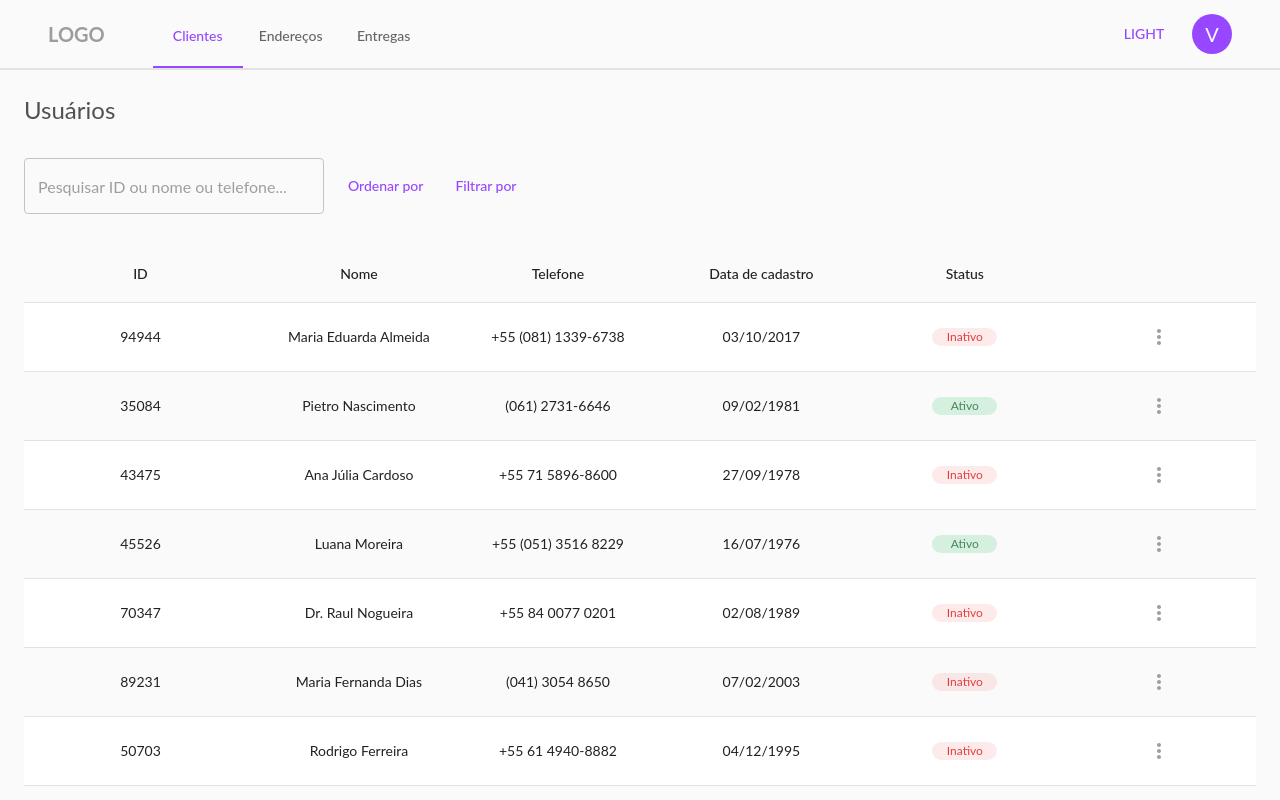
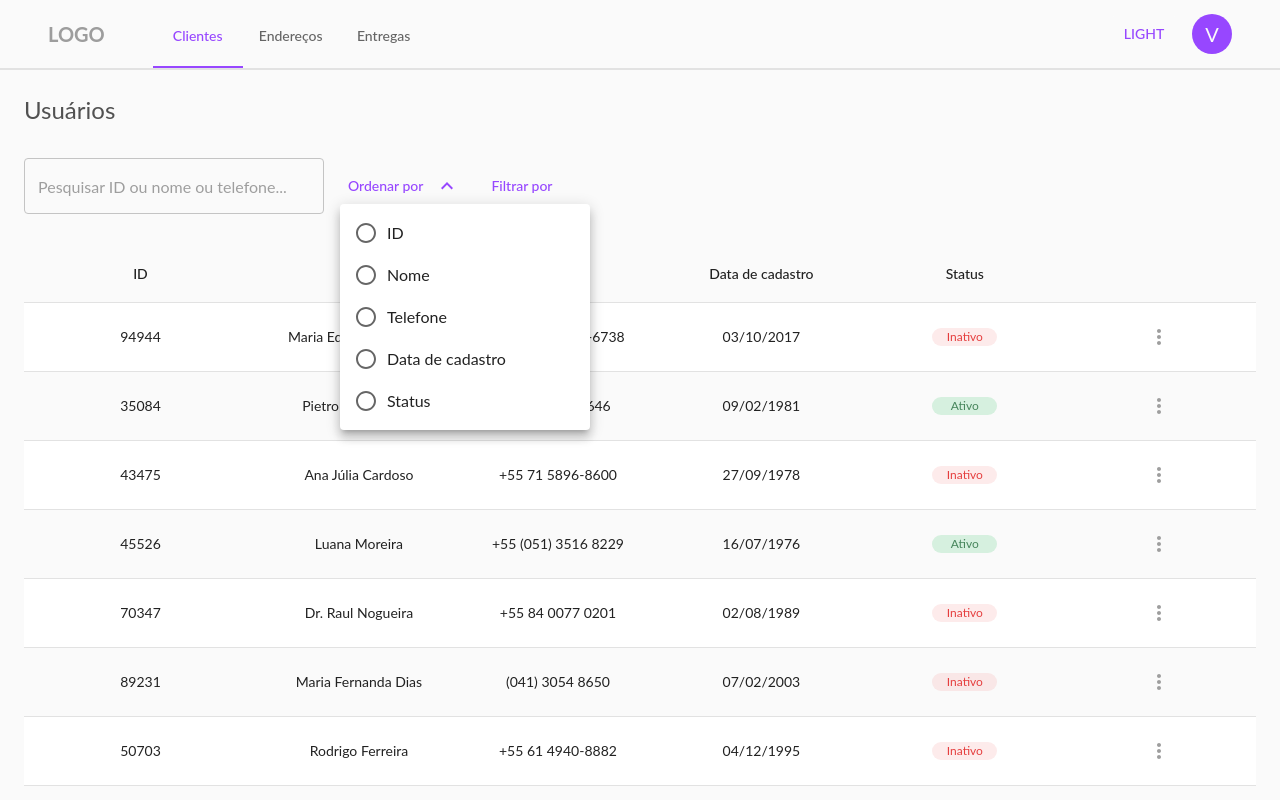
Before and after one commit to victoriacesar/users-list, a Next.js app: page /users in a window 1280 px wide. Both pictures are taken after a click on the button "Ordenar por". Shown: the top 800 px of the page. Built offline with nearby package versions, Linux system fonts and the light colour scheme.

Commit message:
feat(component): add order by button to order table data

```diff
--- a/src/app/users/page.tsx
+++ b/src/app/users/page.tsx
@@ -7,6 +7,7 @@ import { useState } from 'react';
 export default function Users() {
   const [tabValue, setTabValue] = useState(0);
   const [inputSearch, setInputSearch] = useState('');
+  const [orderBy, setOrderBy] = useState('');
 
   const handleChangeTab = (event: React.SyntheticEvent, newValue: number) => {
     setTabValue(newValue);
@@ -16,8 +17,13 @@ export default function Users() {
     <Box>
       <Header handleChangeTab={handleChangeTab} value={tabValue} />
       <CustomTabPanel value={tabValue} index={0}>
-        <UsersMenu inputSearch={inputSearch} setInputSearch={setInputSearch} />
-        <UsersTable inputSearch={inputSearch} />
+        <UsersMenu
+          inputSearch={inputSearch}
+          setInputSearch={setInputSearch}
+          orderBy={orderBy}
+          setOrderBy={setOrderBy}
+        />
+        <UsersTable inputSearch={inputSearch} orderBy={orderBy} />
       </CustomTabPanel>
     </Box>
   );
--- a/src/components/UsersPage/OrderByBtn.tsx
+++ b/src/components/UsersPage/OrderByBtn.tsx
@@ -1,3 +1,98 @@
-export const OrderByBtn = () => {
-  return <div></div>;
+import { Dispatch, SetStateAction, useState } from 'react';
+import { useTheme } from '@/hooks/useTheme';
+import {
+  Box,
+  Button,
+  FormControl,
+  FormControlLabel,
+  Popover,
+  Radio,
+  RadioGroup,
+} from '@mui/material';
+import KeyboardArrowUpIcon from '@mui/icons-material/KeyboardArrowUp';
+import KeyboardArrowDownIcon from '@mui/icons-material/KeyboardArrowDown';
+import { orderByItems } from '../utils';
+
+interface OrderByBtnProps {
+  orderBy: string;
+  setOrderBy: Dispatch<SetStateAction<string>>;
+}
+
+export const OrderByBtn = ({ orderBy, setOrderBy }: OrderByBtnProps) => {
+  const { palette } = useTheme();
+
+  const [anchorEl, setAnchorEl] = useState<HTMLButtonElement | null>(null);
+
+  const handleClick = (event: React.MouseEvent<HTMLButtonElement>) => {
+    setAnchorEl(event.currentTarget);
+  };
+
+  const handleClose = () => {
+    setAnchorEl(null);
+  };
+
+  const open = Boolean(anchorEl);
+  const id = open ? 'simple-popover' : undefined;
+
+  return (
+    <>
+      <Button
+        sx={{
+          textTransform: 'none',
+          color: palette.colorOptions.purple,
+          display: 'flex',
+          gap: '12px',
+        }}
+        onClick={(e) => handleClick(e)}
+        aria-describedby={id}
+      >
+        Ordenar por
+        {Boolean(anchorEl) ? <KeyboardArrowUpIcon /> : <KeyboardArrowDownIcon />}
+      </Button>
+      <Popover
+        id={id}
+        open={open}
+        anchorEl={anchorEl}
+        onClose={handleClose}
+        anchorOrigin={{
+          vertical: 'bottom',
+          horizontal: 'left',
+        }}
+      >
+        <Box
+          sx={{
+            padding: '.5rem 1rem',
+            width: '250px',
+          }}
+        >
+          <FormControl>
+            <RadioGroup
+              name="radio-buttons-order-by-group"
+              value={orderBy}
+              onChange={(event) => setOrderBy((event.target as HTMLInputElement).value)}
+            >
+              {orderByItems.map((item) => {
+                return (
+                  <FormControlLabel
+                    key={item.value}
+                    value={item.value}
+                    control={
+                      <Radio
+                        sx={{
+                          '&.Mui-checked': {
+                            color: palette.colorOptions.purple,
+                          },
+                        }}
+                      />
+                    }
+                    label={item.label}
+                  />
+                );
+              })}
+            </RadioGroup>
+          </FormControl>
+        </Box>
+      </Popover>
+    </>
+  );
 };
--- a/src/components/UsersPage/UsersMenu.tsx
+++ b/src/components/UsersPage/UsersMenu.tsx
@@ -1,13 +1,16 @@
 import { useTheme } from '@/hooks/useTheme';
 import { Box, Button, TextField, Typography } from '@mui/material';
 import { Dispatch, SetStateAction } from 'react';
+import { OrderByBtn } from '.';
 
 interface UsersMenuProps {
   inputSearch: string;
   setInputSearch: Dispatch<SetStateAction<string>>;
+  orderBy: string;
+  setOrderBy: Dispatch<SetStateAction<string>>;
 }
 
-export const UsersMenu = ({ inputSearch, setInputSearch }: UsersMenuProps) => {
+export const UsersMenu = ({ inputSearch, setInputSearch, orderBy, setOrderBy }: UsersMenuProps) => {
   const { palette } = useTheme();
 
   return (
@@ -39,14 +42,7 @@ export const UsersMenu = ({ inputSearch, setInputSearch }: UsersMenuProps) => {
           value={inputSearch}
           onChange={(e) => setInputSearch(e.target.value)}
         />
-        <Button
-          sx={{
-            textTransform: 'none',
-            color: palette.colorOptions.purple,
-          }}
-        >
-          Ordenar por
-        </Button>
+        <OrderByBtn orderBy={orderBy} setOrderBy={setOrderBy} />
         <Button
           sx={{
             textTransform: 'none',
--- a/src/components/UsersPage/UsersTable/index.tsx
+++ b/src/components/UsersPage/UsersTable/index.tsx
@@ -5,13 +5,14 @@ import { useMemo, useState } from 'react';
 import { StatusBox } from '../StatusBox';
 import { ActiveInactivePopup } from '../ActiveInactivePopup';
 import { formatDate } from '@/utils/formatters';
-import { tableHeaderItems } from '../../utils';
+import { sortData, tableHeaderItems } from '../../utils';
 
 interface UsersTableProps {
   inputSearch: string;
+  orderBy: string;
 }
 
-export const UsersTable = ({ inputSearch }: UsersTableProps) => {
+export const UsersTable = ({ inputSearch, orderBy }: UsersTableProps) => {
   const { palette } = useTheme();
 
   const [data, setData] = useState(mockedData);
@@ -19,16 +20,19 @@ export const UsersTable = ({ inputSearch }: UsersTableProps) => {
 
   const orderData = useMemo(() => {
     if (inputSearch) {
-      return data.filter((item) => {
+      const filteredData = data.filter((item) => {
         return (
           item.id.toString().includes(inputSearch) ||
           item.name.toLowerCase().includes(inputSearch.toLowerCase()) ||
           item.phone.includes(inputSearch)
         );
       });
+
+      return sortData(filteredData, orderBy);
     }
-    return data;
-  }, [inputSearch, data]);
+
+    return sortData(data, orderBy);
+  }, [inputSearch, data, orderBy]);
 
   const toggleActiveInactive = (userId: number, option: string) => {
     const findUserIndex = data.findIndex((item) => item.id === userId);
--- a/src/components/utils.ts
+++ b/src/components/utils.ts
@@ -1 +1,59 @@
+import { ITableData } from '@/mockedData';
+import { isValid, parse } from 'date-fns';
+
 export const tableHeaderItems = ['ID', 'Nome', 'Telefone', 'Data de cadastro', 'Status', ' '];
+export const orderByItems = [
+  {
+    label: 'ID',
+    value: 'id',
+  },
+  {
+    label: 'Nome',
+    value: 'name',
+  },
+  {
+    label: 'Telefone',
+    value: 'phone',
+  },
+  {
+    label: 'Data de cadastro',
+    value: 'registrationDate',
+  },
+  {
+    label: 'Status',
+    value: 'status',
+  },
+];
+
+const getValue = (value: string | number): string => {
+  if (typeof value === 'number') {
+    return String(value);
+  }
+
+  return value as string;
+};
+
+const isValidDate = (dateString: string): boolean => {
+  return typeof dateString === 'string' && isValid(parse(dateString, 'dd-MM-yyyy', new Date()));
+};
+
+const compareValues = (valueA: string, valueB: string): number => {
+  if (isValidDate(valueA) && isValidDate(valueB)) {
+    const dateA = parse(valueA, 'dd-MM-yyyy', new Date());
+    const dateB = parse(valueB, 'dd-MM-yyyy', new Date());
+    return dateA.getTime() - dateB.getTime();
+  }
+
+  return valueA?.localeCompare(valueB);
+};
+
+export const sortData = (dataToSort: ITableData[], orderBy: string) => {
+  const sortedData = dataToSort.sort((a, b) => {
+    const valueA = getValue(a[orderBy]);
+    const valueB = getValue(b[orderBy]);
+
+    return compareValues(valueA, valueB);
+  });
+
+  return orderBy && dataToSort.length > 0 ? sortedData : dataToSort;
+};
--- a/src/mockedData.ts
+++ b/src/mockedData.ts
@@ -1,3 +1,12 @@
+export interface ITableData {
+  id: number;
+  name: string;
+  phone: string;
+  registrationDate: string;
+  status: string;
+  [key: string]: string | number;
+}
+
 export const mockedData = [
   {
     id: 94944,
```
